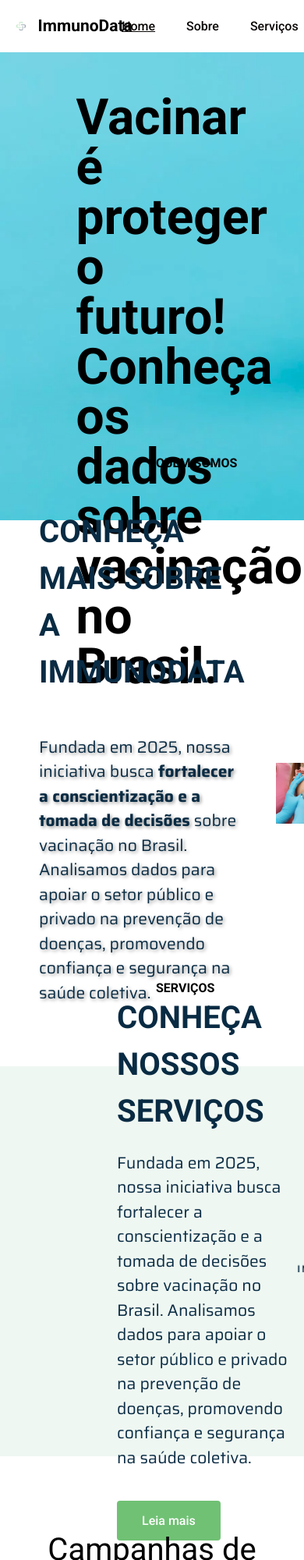
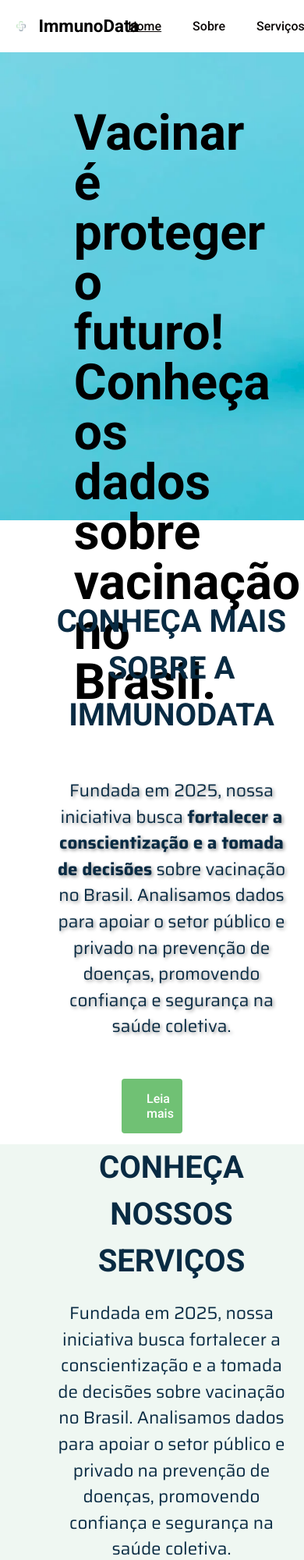
Before and after one commit to cynthiaangi/projeto-pi-2o-semestre, a website: page site/public/index.html in a window 390 px wide. Shown: the top 2000 px of the page at 78% size. Drawn offline with Linux system fonts and the light colour scheme; a web font is replaced by a local one.

Commit message:
responsividade index e about

```diff
--- a/site/public/css/style.css
+++ b/site/public/css/style.css
@@ -21,7 +21,7 @@ body{
     display: flex;
     margin-left: 20px;
     align-items: center;
-    font-size: 21px;
+    font-size: 1.4rem;
     font-weight: 700;
 
 }
@@ -71,7 +71,21 @@ body{
     align-items: flex-start;
     justify-content: left;
     gap: 30px;
-    font-size: 64px;
+    font-size: 4rem;
+    font-weight: 700;
+    text-align: left;
+    margin-left: 90px;
+    margin-top: 40px;
+}
+
+.sobre-capa-principal{
+    height: 100%;
+    display: flex;
+    flex-direction: column;
+    align-items: flex-start;
+    justify-content: left;
+    gap: 30px;
+    font-size: 4rem;
     font-weight: 700;
     text-align: left;
     margin-left: 90px;
@@ -96,7 +110,7 @@ body{
 
 .conteudo-principal-parte{
     width: 100%;
-    height: 500px;
+    height: 600px;
     display: flex;
     justify-content: space-around;
     align-items: center;
@@ -119,7 +133,7 @@ body{
     align-items: center;
     gap: 20px;
     margin-left: 110px;
-    font-size: 16px;
+    font-size: 1rem;
     font-weight: 700;
 }
 
@@ -129,7 +143,7 @@ body{
     margin-left: 150px;
     gap: 20px;
     font-family: "Saira";
-    font-size: 21px;
+    font-size: 1.4rem;
     font-weight: 400;
     color: #092b43;
     line-height: 1.5;
@@ -141,7 +155,7 @@ body{
     margin-left: 100px;
     gap: 40px;
     font-family: "Saira";
-    font-size: 21px;
+    font-size: 1.4rem;
     font-weight: 400;
     color: #092b43;
     line-height: 1.2;
@@ -184,13 +198,13 @@ body{
 .conteudo-principal-sobre h2{
     font-family: "Roboto";
     font-weight: 700;
-    font-size: 40px;
+    font-size: 2.5rem;
 }
 
 .conteudo-principal-motivo h2{
     font-family: "Roboto";
     font-weight: 700;
-    font-size: 40px;
+    font-size: 2.5rem;
 }
 
 .conteudo-principal-parte button{
@@ -232,7 +246,7 @@ body{
 }
 
 .marcas-titulo{
-    font-size: 36px;
+    font-size: 2.25rem;
     font-weight: 700;
     font-family: "Saira";
 }
@@ -304,7 +318,7 @@ body{
     width: 60%;
     gap: 20px;
     font-family: "Saira";
-    font-size: 21px;
+    font-size: 1.4rem;
     font-weight: 400;
     color: #092b43;
     line-height: 1.5;
@@ -313,7 +327,7 @@ body{
 .conteudo-principal-servico h2{
     font-family: "Roboto";
     font-weight: 700;
-    font-size: 40px;
+    font-size: 2.5rem;
 }
 
 .conteudo-principal-titulo img{
@@ -410,7 +424,7 @@ body{
     }
 
     .conteudo-principal-servico{
-        width: 65%;
+        width: 75%;
     }
 
     .sobre{
@@ -444,3 +458,50 @@ body{
         padding-left: 20px;
     }
 }
+
+@media (max-width: 810px){
+    .conteudo-principal-servico{
+        width: 80%;
+        margin-left: 50px;
+    }
+
+    .conteudo-principal-titulo{
+        display: none;
+    }
+
+    .conteudo-principal-parte img{
+        width: 40%;
+        margin: 0;
+    }
+
+    .marcas{
+        gap: 0;
+    }
+
+    .conteudo-principal-parte{
+        display: flex;
+        flex-direction: column;
+        justify-items: center;
+        text-align: center;
+    }
+
+    .conteudo-principal-sobre{
+        width: 80%;
+    }
+
+    .sobre{
+        align-items: center;
+    }
+
+    .saiba-mais{
+        display: flex;
+        flex-direction: column;
+        gap: 50px;
+        align-items: center;
+    }
+
+    .conteudo-principal-parte button{
+        margin: 0;
+    }
+
+}
--- a/site/public/index.html
+++ b/site/public/index.html
@@ -23,7 +23,7 @@
                 <a style="text-decoration: underline;" href="./index.html"> Home</a>
                 <a href="./about.html"> Sobre</a>
                 <a href="./servicos.html">Serviços</a>
-                <a href="Cadastro.html">Registre-se</a>
+                <a href="Cadastro.html">Cadastro</a>
             </div>
             <a class="logar" href="./Login.html">Login</a>
         </nav>
@@ -31,7 +31,7 @@
     <main class="conteudo">
         <section class="conteudo-principal">
             <div class="capa conteudo-principal-parte">
-                <div class="sobre-capa">
+                <div class="sobre-capa-principal">
                     <h1 class="slogan">Vacinar é proteger o futuro! Conheça os dados sobre vacinação no Brasil.</h1>
                 </div>
             </div>
@@ -52,7 +52,7 @@
                 <img class="conteudo-principal-imagem" src="assets/vacinacao-infantil.png" alt="criança vacinando" class="sobre-img">
             </div>
             <div class="conteudo-principal-parte marcas">
-                <div>
+                <div class="saiba-mais">
                     <div class="conteudo-principal-titulo">
                         <img src="./assets/vacina.png" alt="seringa">
                         <p>SERVIÇOS</p>
```
